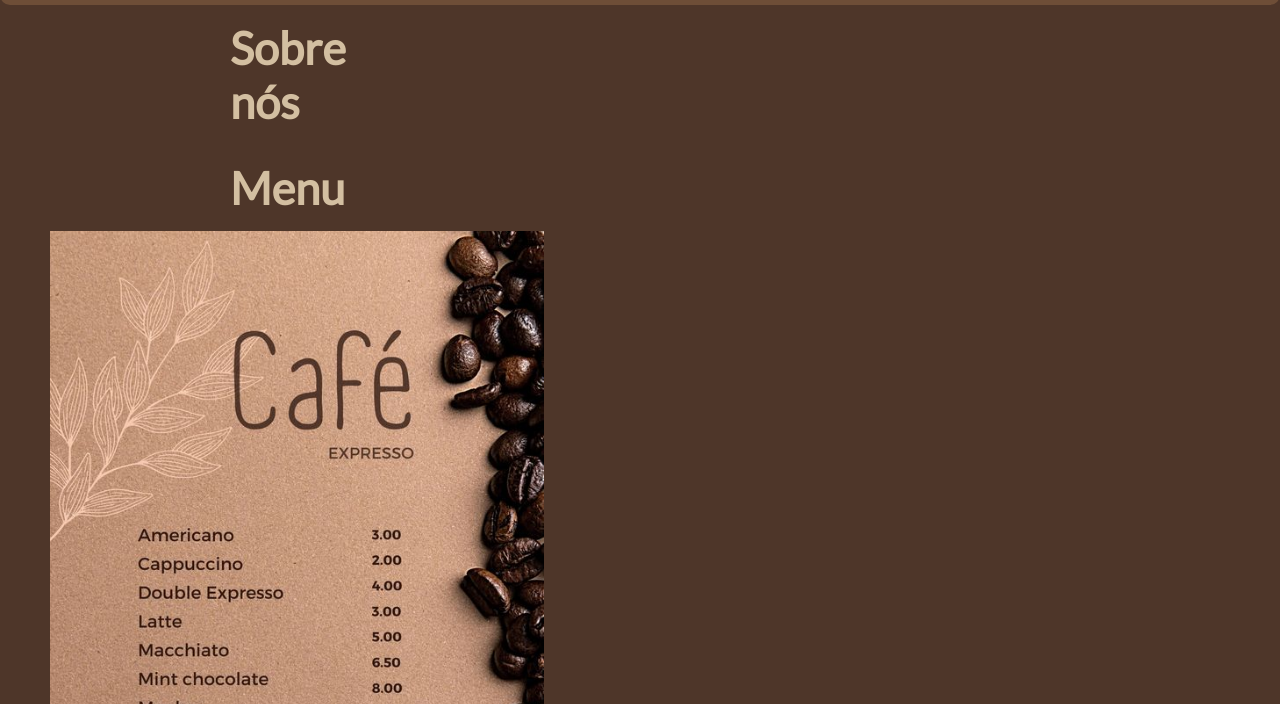
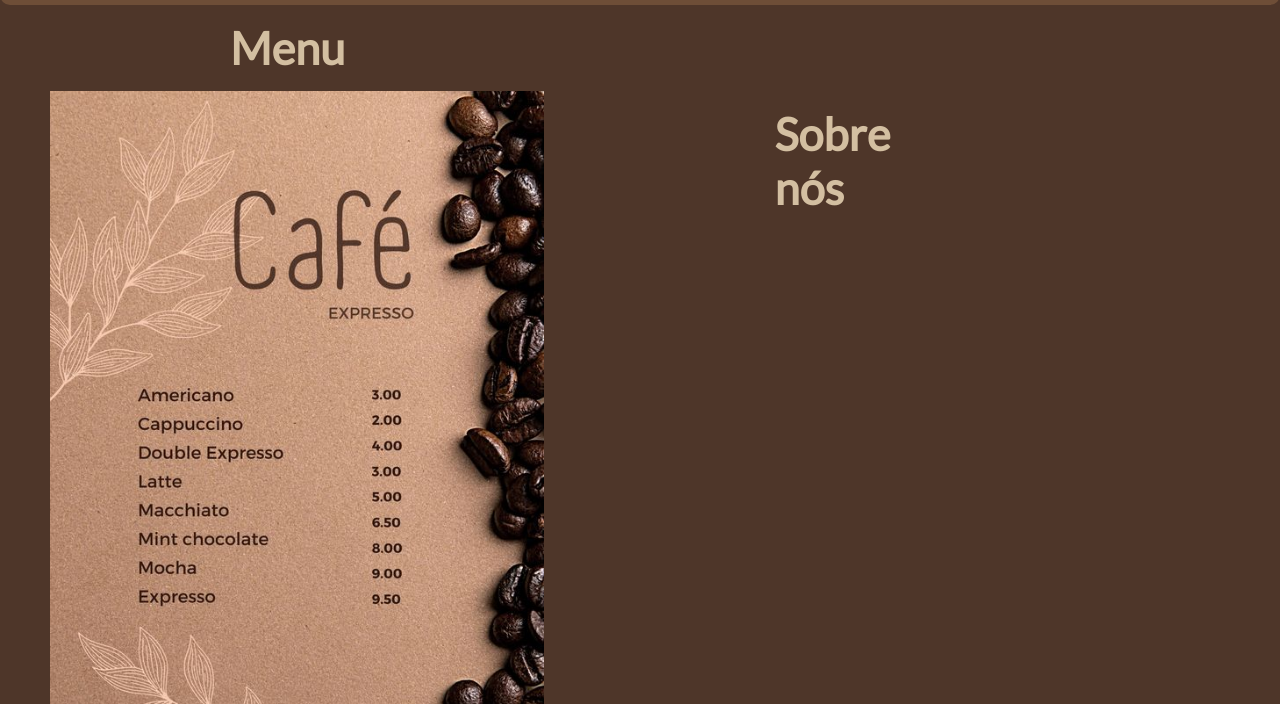
Before and after one commit to Marcelosoaresdev/coffee-website, a plain HTML site: page index.html in a window 1280 px wide. Shown: the part 96-800 px from the top of the page. Drawn offline with nearby package versions, Linux system fonts and the light colour scheme; a web font is replaced by a local one.

Commit message:
Update in html and css

```diff
--- a/index.html
+++ b/index.html
@@ -39,18 +39,14 @@
             </nav>
         </div>
     </header>
-    <section id="about">
+    <section id="menu">
         <div class="container">
-            <div>
+            <h2>Menu</h2>
+            <div class="content">
+                <img src="./images/cardapio2.jpg" alt="">
                 <h2>Sobre nós</h2>
             </div>
         </div>
     </section>
-    <section id="menu">
-        <div class="container">
-                <h2>Menu</h2>
-                <img src="./images/cardapio2.jpg" alt="">
-        </div>
-    </section>
 </body>
 </html>
--- a/style.css
+++ b/style.css
@@ -81,3 +81,10 @@ body
     font-weight: 400;
     font-style: normal;
 }
+
+section .container .content
+{
+    display: flex;
+    align-items: flex-start;
+    width: 100%;
+}
```
